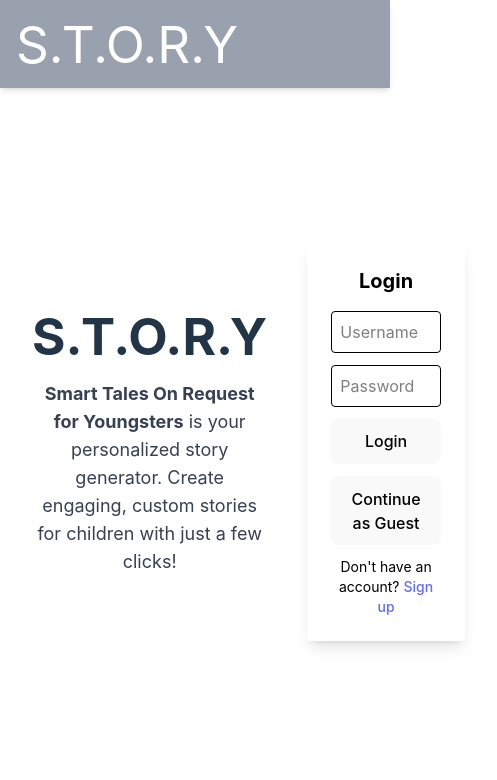
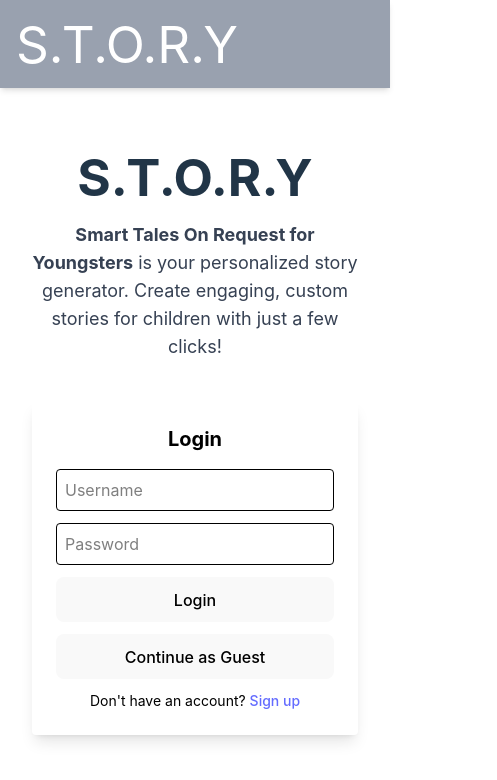
Before and after one commit to wesleylui/SENG401FinalProject_Group16, a React (Vite) app in the folder frontend/: page / in a window 390 px wide. Shown: the top 780 px of the page, 497 px wide, since content can reach past the window. Built offline with nearby package versions, Linux system fonts and the light colour scheme; no server answers.

Commit message:
remove sm tag from loginform, use max-md tag instead for mobile styling

```diff
--- a/frontend/src/pages/LoginForm.jsx
+++ b/frontend/src/pages/LoginForm.jsx
@@ -55,7 +55,7 @@
   return (
     <div>
       <Header />
-      <div className="flex sm:flex-col md:flex-row gap-10 items-center justify-center mt-10">
+      <div className="flex max-md:flex-col md:flex-row gap-10 items-center justify-center mt-10">
         {/* Left Column: App Name and Description */}
         <div className="flex-1 text-center md:text-left">
           <h1 className="text-4xl font-bold text-black-600 mb-4">S.T.O.R.Y</h1>
```
